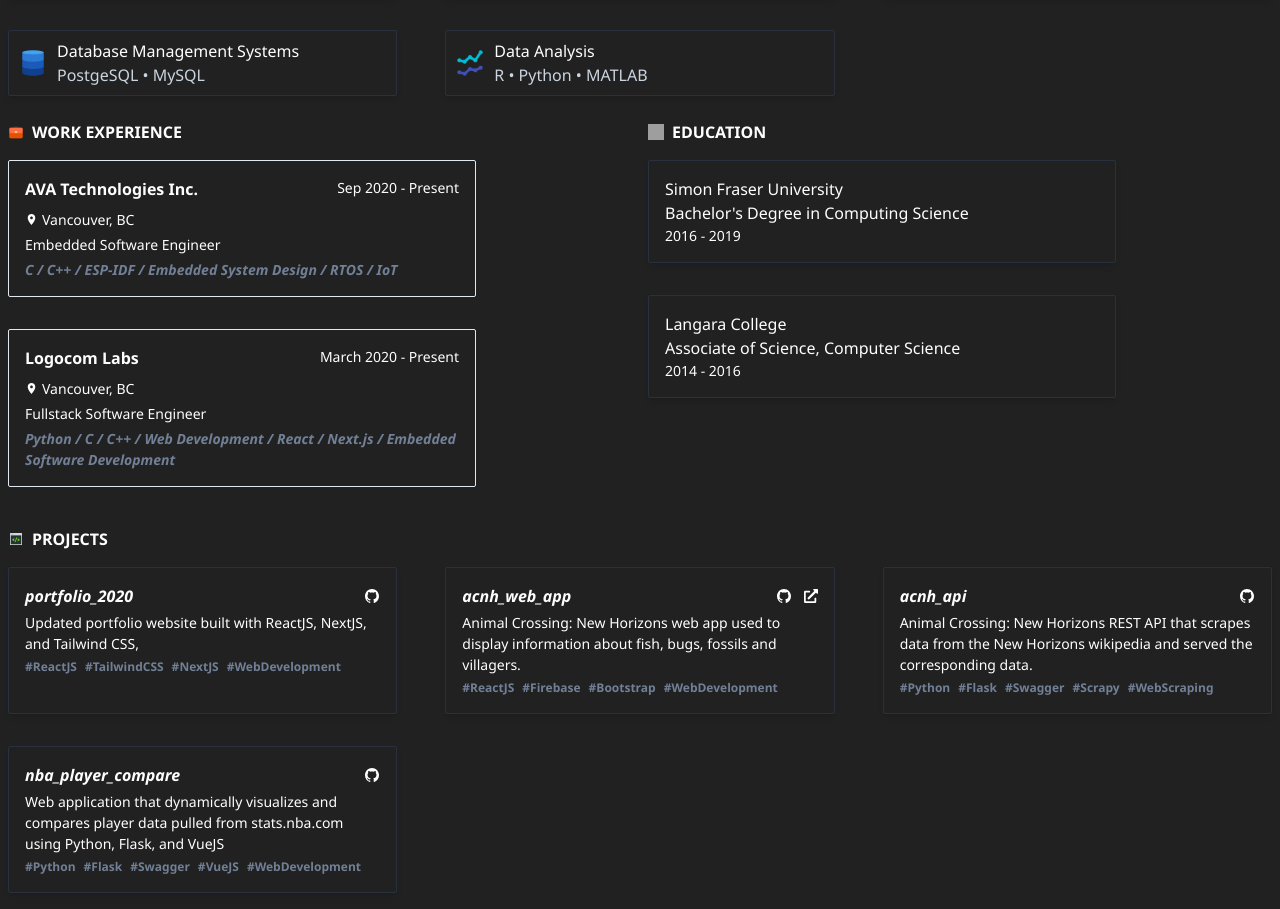
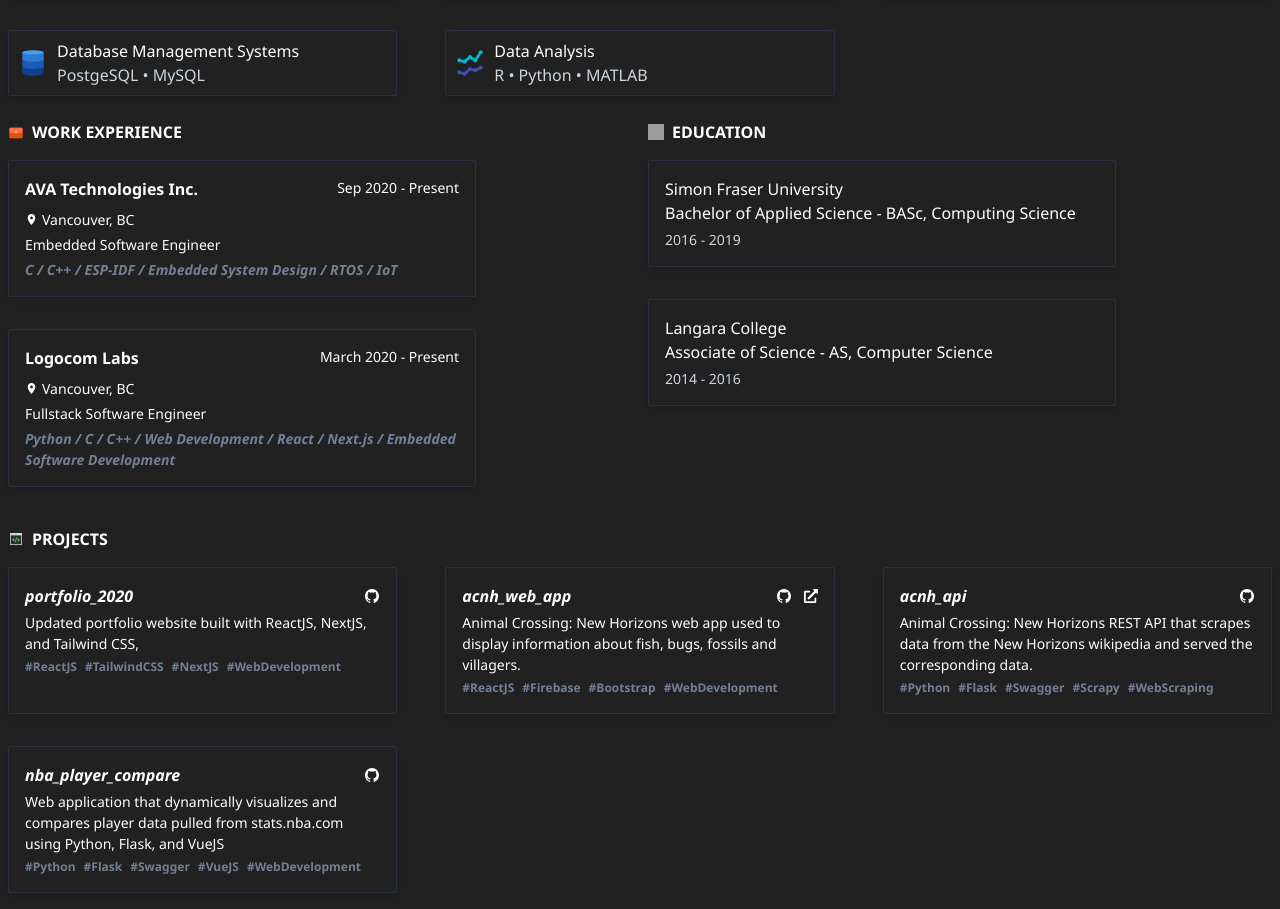
Before and after one commit to anthonysea/portfolio_2020, a Next.js app: page / in a window 1280 px wide. Shown: the part 1134-2043 px from the top of the page. Built offline with nearby package versions, Linux system fonts and the light colour scheme; grey boxes are pictures that could not be loaded.

Commit message:
Refactored work and education section to use their own cards and the global card component

```diff
--- a/components/Education.js
+++ /dev/null
@@ -1,25 +0,0 @@
-import SectionHeading from '../components/SectionHeading';
-import Card from '../components/Card';
-
-const Education = ({ educationData, children, props }) => {
-    return (
-        <div>
-            <SectionHeading title='Education' imgUrl='images/graduation-cap.png'/>
-            <div className="m-2">
-                {educationData.map(({ school, cert, years }) => {
-                    return (
-                        // <div className="mb-6 lg:mb-8 p-4 w-full lg:w-3/4 border border-opacity-75 rounded-sm">
-                        <Card className="mb-6 lg:mb-8 p-4 w-full lg:w-3/4">
-                            <p>{ school }</p>
-                            <p>{ cert }</p>
-                            <p className="font-light text-sm">{ years[0] } - { years[1] }</p>
-                        </Card>
-                        // </div>
-                    )
-                })}
-            </div>
-        </div>
-    );
-}
-
-export default Education;
--- a/components/Work.js
+++ /dev/null
@@ -1,37 +0,0 @@
-import SectionHeading from '../components/SectionHeading';
-import { MdLocationOn } from 'react-icons/md';
-
-const Work = ({ workData, children, props }) => {
-
-    return (
-        <div>
-            <SectionHeading imgUrl='images/briefcase.png' title='work experience'/>
-            <div className="m-2">
-                {workData.map(({ company, title, tags, location, startDate, endDate }) => {
-                    endDate = endDate.length == 0 ? "Present" : endDate;
-
-                    return (
-                        <div className="mb-6 lg:mb-8 p-4 w-full lg:w-3/4 border border-opacity-75 rounded-sm">
-                            <div className="flex flex-row justify-between">
-                                <p className="mb-2 font-semibold text-md">{ company }</p>
-                                {/* <div className="flex flex-row"><MdLocationOn size={13} className="m-1"/><p className="font-light text-sm">{ location }</p></div> */}
-                                <p className="font-light text-sm">{ startDate } - { endDate }</p>
-                            </div>
-                            <div className="flex flex-row mb-1 "><MdLocationOn size={13} className="mt-1 mr-1"/><p className="font-light text-sm">{ location }</p></div>
-                            <p className="font-light text-sm mb-1">{ title }</p>
-                            <div className="text-sm italic text-gray-600 font-semibold">
-                            {tags.map((tag, ind) => {
-                                return (ind != tags.length-1 ?
-                                <span key={ tag }> { tag } /</span> :
-                                <span key={ tag }> { tag }</span>)
-                            })}
-                            </div>
-                        </div>
-                    )
-                })}
-            </div>
-        </div>
-    );
-}
-
-export default Work;
--- /dev/null
+++ b/components/education/Education.js
@@ -0,0 +1,24 @@
+import EducationCard from '../education/EducationCard';
+import SectionHeading from '../SectionHeading';
+
+const Education = ({ educationData, children, props }) => {
+
+    return (
+        <div>
+            <SectionHeading title='Education' imgUrl='images/graduation-cap.png'/>
+            <div className="m-2">
+                {educationData.map(({ school, cert, years }) => {
+                    return (
+                        <EducationCard
+                            school={ school }
+                            cert={ cert }
+                            years={ years}
+                        />
+                    )
+                })}
+            </div>
+        </div>
+    );
+}
+
+export default Education;
--- /dev/null
+++ b/components/education/EducationCard.js
@@ -0,0 +1,17 @@
+import Card from '../Card'
+import ThemeContext from '../../context/ThemeContext';
+import { useContext } from 'react';
+
+const EducationCard = ({ school, cert, years }) => {
+    const { dark } = useContext(ThemeContext)
+
+    return (
+        <Card className="mb-6 lg:mb-8 p-4 w-full lg:w-3/4">
+            <p>{ school }</p>
+            <p className="font-light mb-1">{ cert }</p>
+            <p className={`${ dark ? "text-gray-400" : "text-gray-700" } text-sm font-light`}>{ years[0] } - { years[1] }</p>
+        </Card>
+    )
+}
+
+export default EducationCard;
--- /dev/null
+++ b/components/work/Work.js
@@ -0,0 +1,27 @@
+import SectionHeading from '../SectionHeading';
+import WorkCard from '../work/WorkCard';
+
+const Work = ({ workData, children, props }) => {
+
+    return (
+        <div>
+            <SectionHeading imgUrl='images/briefcase.png' title='work experience'/>
+            <div className="m-2">
+                {workData.map(({ company, title, tags, location, startDate, endDate }) => {
+                    return (
+                        <WorkCard
+                            company={ company }
+                            title={ title }
+                            tags={ tags }
+                            location={ location }
+                            startDate={ startDate }
+                            endDate={ endDate }
+                        />
+                    )
+                })}
+            </div>
+        </div>
+    );
+}
+
+export default Work;
--- /dev/null
+++ b/components/work/WorkCard.js
@@ -0,0 +1,27 @@
+import Card from '../Card';
+
+import { MdLocationOn } from 'react-icons/md';
+
+const WorkCard = ({ company, title, tags, location, startDate, endDate }) => {
+    endDate = endDate.length == 0 ? "Present" : endDate;
+
+    return (
+        <Card className="mb-6 lg:mb-8 p-4 w-full lg:w-3/4">
+            <div className="flex flex-row justify-between">
+                <p className="mb-2 font-semibold text-md">{ company }</p>
+                <p className="font-light text-sm">{ startDate } - { endDate }</p>
+            </div>
+            <div className="flex flex-row mb-1 "><MdLocationOn size={13} className="mt-1 mr-1"/><p className="font-light text-sm">{ location }</p></div>
+            <p className="font-light text-sm mb-1">{ title }</p>
+            <div className="text-sm italic text-gray-600 font-semibold">
+            {tags.map((tag, ind) => {
+                return (ind != tags.length-1 ?
+                <span key={ tag }> { tag } /</span> :
+                <span key={ tag }> { tag }</span>)
+            })}
+            </div>
+        </Card>
+    )
+}
+
+export default WorkCard;
--- a/data/education.json
+++ b/data/education.json
@@ -1,12 +1,12 @@
 [
     {
         "school": "Simon Fraser University",
-        "cert": "Bachelor's Degree in Computing Science",
+        "cert": "Bachelor of Applied Science - BASc, Computing Science",
         "years": [2016, 2019]
     },
     {
         "school": "Langara College",
-        "cert": "Associate of Science, Computer Science",
+        "cert": "Associate of Science - AS, Computer Science",
         "years": [2014, 2016]
     }
 ]
--- a/pages/index.js
+++ b/pages/index.js
@@ -2,8 +2,8 @@ import Layout from '../components/Layout';
 import Landing from'../components/Landing';
 import About from '../components/About';
 import Skills from '../components/Skills';
-import Work from '../components/Work';
-import Education from '../components/Education';
+import Work from '../components/work/Work';
+import Education from '../components/education/Education';
 import Projects from '../components/Projects';
 import Contact from '../components/Contact';
 import Footer from '../components/Footer';
```
